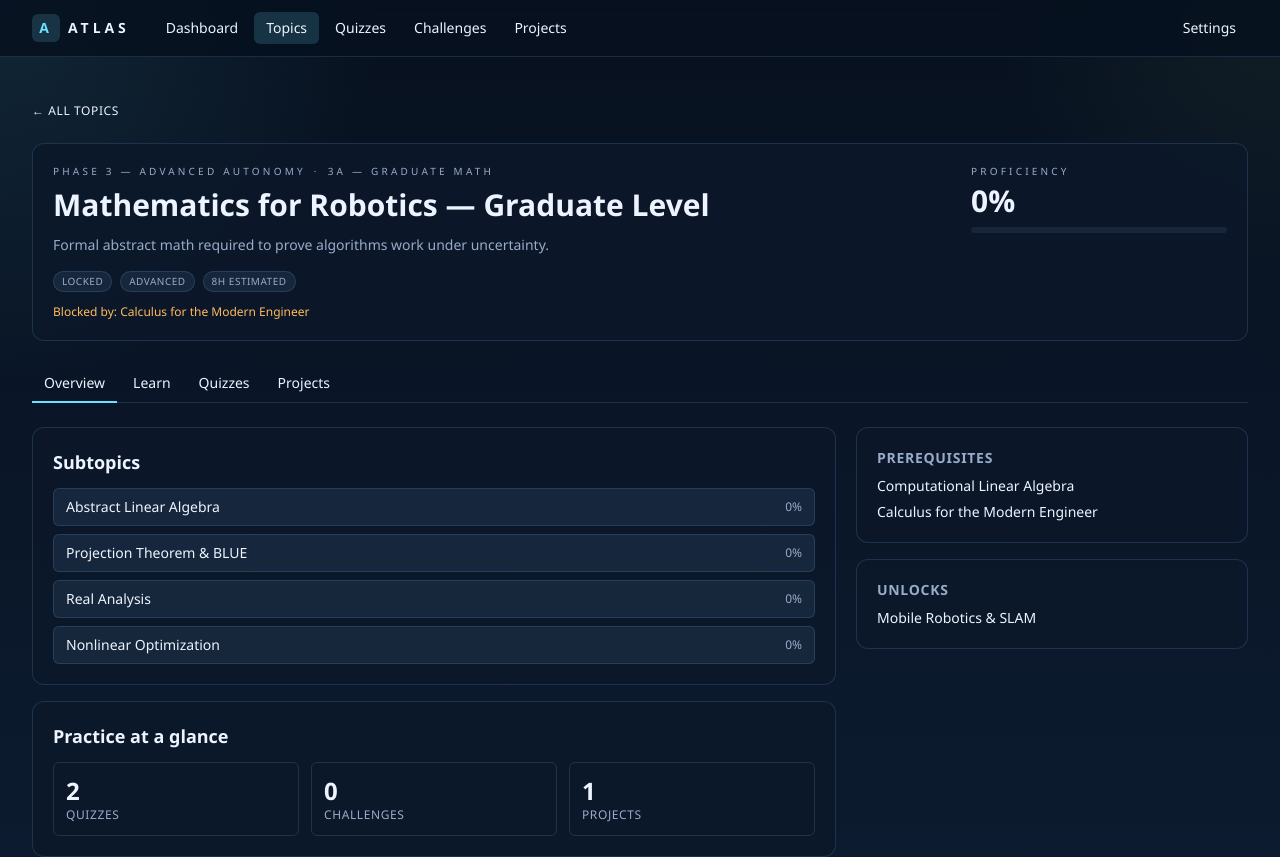
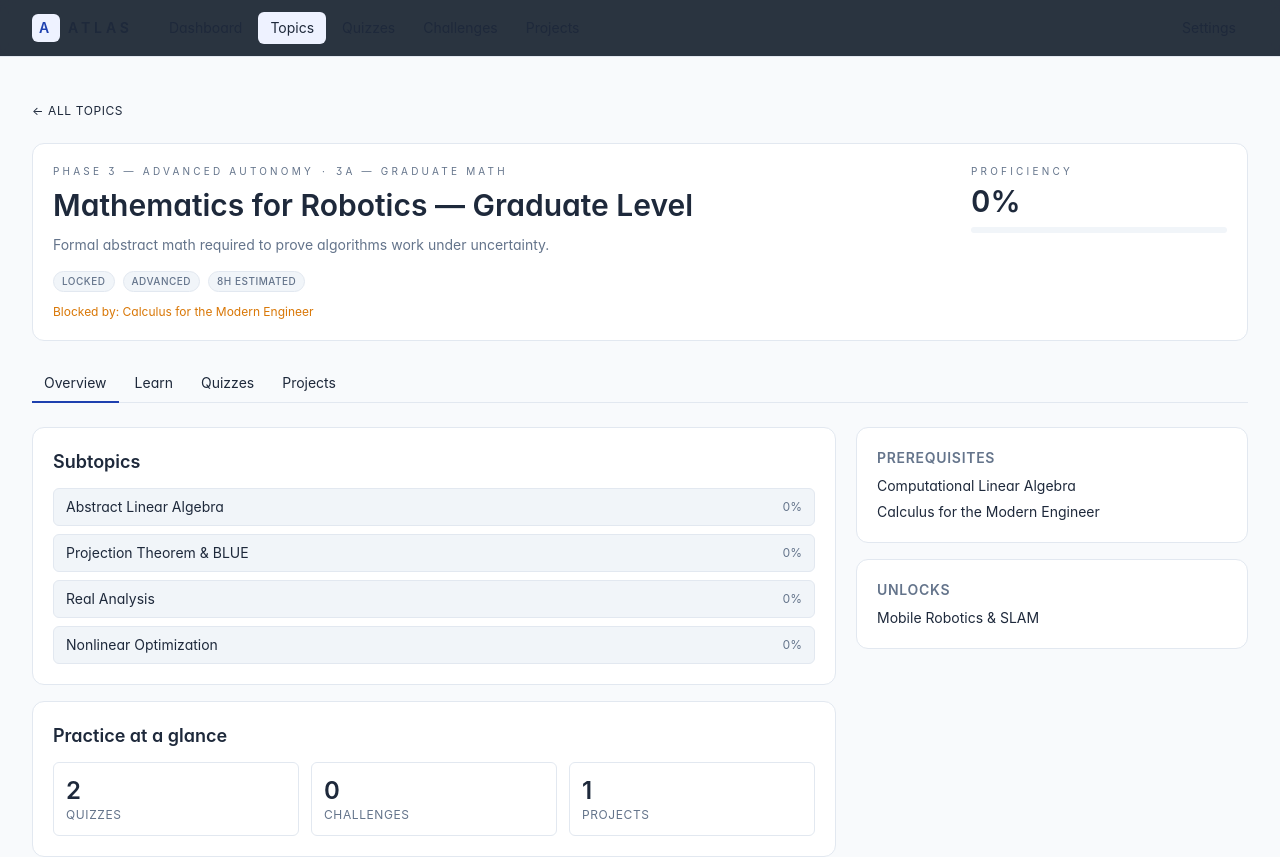
Before and after one commit to rabeesr/AtlasLearning, a Next.js app: page /topics/advanced-math-robotics in a window 1280 px wide. Shown: the top 857 px of the page. Built offline with nearby package versions, Linux system fonts and the light colour scheme.

Commit message:
rechange coloring and typography

```diff
--- a/src/app/globals.css
+++ b/src/app/globals.css
@@ -1,21 +1,40 @@
 @import "tailwindcss";
 
 :root {
-  --bg: #07111f;
-  --bg-alt: #0d1c31;
-  --panel: rgba(12, 24, 42, 0.88);
-  --panel-alt: rgba(18, 34, 57, 0.92);
-  --panel-muted: rgba(109, 148, 196, 0.12);
-  --border: rgba(113, 171, 245, 0.18);
-  --border-strong: rgba(113, 171, 245, 0.38);
-  --text: #edf4ff;
-  --text-muted: #98abc9;
-  --accent: #6de2ff;
-  --accent-strong: #b1f577;
-  --accent-soft: rgba(109, 226, 255, 0.16);
-  --success: #5cf2b5;
-  --warning: #ffba5c;
-  --danger: #ff7b7b;
+  /* Surfaces */
+  --bg: #F8FAFC;
+  --bg-alt: #F1F5F9;
+  --panel: #FFFFFF;
+  --panel-alt: #F8FAFC;
+  --panel-muted: #F1F5F9;
+
+  /* Lines */
+  --border: #E2E8F0;
+  --border-strong: #CBD5E1;
+
+  /* Type */
+  --text: #1E293B;        /* slate-800 */
+  --text-strong: #0F172A; /* slate-900 */
+  --text-muted: #64748B;  /* slate-500 */
+
+  /* Brand */
+  --accent: #1E40AF;        /* indigo-800 — primary */
+  --accent-strong: #1E3A8A;
+  --accent-soft: #EEF2FF;   /* indigo-50 */
+
+  /* CTA / highlight */
+  --cta: #D97706;           /* amber-600 */
+  --cta-strong: #B45309;
+  --cta-soft: #FEF3C7;      /* amber-100 */
+
+  /* Status */
+  --success: #16A34A;
+  --warning: #D97706;
+  --danger: #DC2626;
+
+  /* Shadow */
+  --shadow-card: 0 1px 2px rgba(15, 23, 42, 0.04);
+  --shadow-hover: 0 4px 14px rgba(15, 23, 42, 0.08);
 }
 
 * {
@@ -24,6 +43,7 @@
 
 html {
   scroll-behavior: smooth;
+  color-scheme: light;
 }
 
 body {
@@ -31,7 +51,9 @@ body {
   min-height: 100vh;
   background: var(--bg);
   color: var(--text);
-  font-family: "Avenir Next", "Segoe UI", sans-serif;
+  font-family: "Inter", "Avenir Next", "Segoe UI", system-ui, sans-serif;
+  font-feature-settings: "cv11", "ss01";
+  -webkit-font-smoothing: antialiased;
 }
 
 a {
@@ -43,43 +65,63 @@ pre {
   overflow-x: auto;
 }
 
+.tabular-nums {
+  font-variant-numeric: tabular-nums;
+}
+
 .atlas-background {
   min-height: 100vh;
-  background:
-    radial-gradient(circle at top left, rgba(109, 226, 255, 0.10), transparent 24%),
-    radial-gradient(circle at top right, rgba(177, 245, 119, 0.06), transparent 18%),
-    linear-gradient(180deg, var(--bg) 0%, var(--bg-alt) 100%);
+  background: var(--bg);
   position: relative;
 }
 
 .atlas-prose {
-  color: var(--text-muted);
+  color: var(--text);
 }
 
 .atlas-prose h1,
 .atlas-prose h2,
 .atlas-prose h3,
 .atlas-prose h4 {
-  color: var(--text);
+  color: var(--text-strong);
+  font-weight: 600;
+  letter-spacing: -0.01em;
 }
+
+.atlas-prose h1 { font-size: 1.6rem; margin-top: 0; margin-bottom: 1rem; }
+.atlas-prose h2 { font-size: 1.25rem; margin-top: 1.75rem; margin-bottom: 0.75rem; }
+.atlas-prose h3 { font-size: 1.05rem; margin-top: 1.5rem; margin-bottom: 0.5rem; }
 
 .atlas-prose p,
 .atlas-prose li,
 .atlas-prose blockquote {
-  line-height: 1.85;
+  line-height: 1.75;
+  color: var(--text);
+}
+
+.atlas-prose ul, .atlas-prose ol {
+  padding-left: 1.25rem;
 }
 
 .atlas-prose code {
   background: var(--panel-muted);
   border: 1px solid var(--border);
-  border-radius: 6px;
+  border-radius: 4px;
   font-family: "SFMono-Regular", "Menlo", monospace;
-  padding: 0.12rem 0.45rem;
-  font-size: 0.9em;
+  padding: 0.08rem 0.35rem;
+  font-size: 0.88em;
+  color: var(--accent);
 }
 
 .atlas-prose pre code {
-  border-radius: 12px;
+  border-radius: 8px;
   display: block;
-  padding: 1rem;
+  padding: 0.85rem 1rem;
+  background: #0F172A;
+  color: #E2E8F0;
+  border: none;
+  font-size: 0.85em;
 }
+
+.atlas-prose strong { color: var(--text-strong); font-weight: 600; }
+.atlas-prose a { color: var(--accent); text-decoration: underline; text-underline-offset: 2px; }
```
Also changed, not shown: 1 other file (tests, documents, lock files or other folders).
